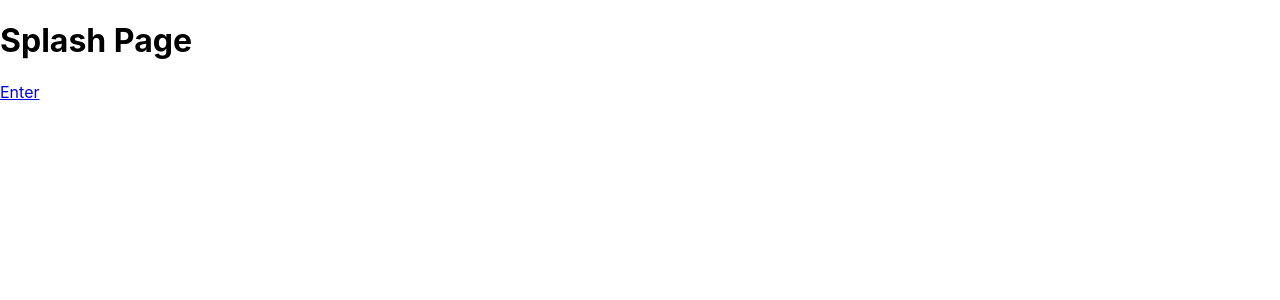
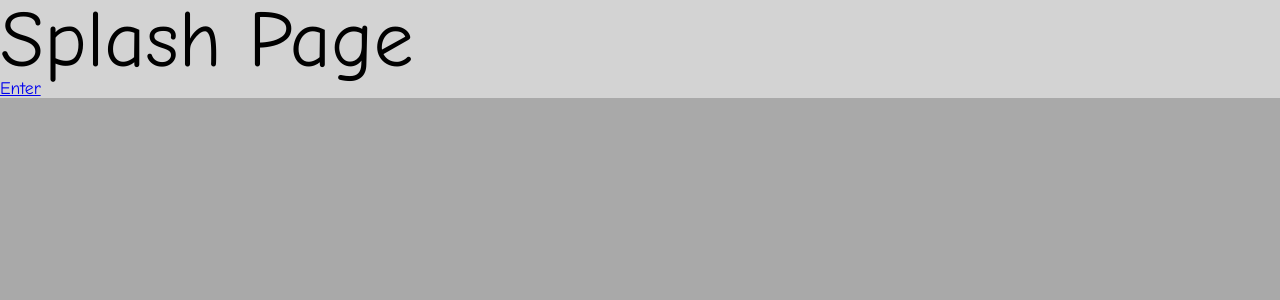
Before and after one commit to leonardmoses/marvel_character_comparator_2, a React (Create React App) app: page / in a window 1280 px wide. Shown: the top 300 px of the page. Built offline with nearby package versions, Linux system fonts and the light colour scheme.

Commit message:
Setting up styling. Installed Sass CSS reset Set up quick scss directory architecture and imports Tested links Added some fonts

```diff
--- a/package.json
+++ b/package.json
@@ -11,6 +11,7 @@
     "react-dom": "^18.2.0",
     "react-router-dom": "^6.15.0",
     "react-scripts": "5.0.1",
+    "sass": "^1.66.1",
     "web-vitals": "^2.1.4"
   },
   "scripts": {
--- a/src/App.css
+++ /dev/null
@@ -1,38 +0,0 @@
-.App {
-  text-align: center;
-}
-
-.App-logo {
-  height: 40vmin;
-  pointer-events: none;
-}
-
-@media (prefers-reduced-motion: no-preference) {
-  .App-logo {
-    animation: App-logo-spin infinite 20s linear;
-  }
-}
-
-.App-header {
-  background-color: #282c34;
-  min-height: 100vh;
-  display: flex;
-  flex-direction: column;
-  align-items: center;
-  justify-content: center;
-  font-size: calc(10px + 2vmin);
-  color: white;
-}
-
-.App-link {
-  color: #61dafb;
-}
-
-@keyframes App-logo-spin {
-  from {
-    transform: rotate(0deg);
-  }
-  to {
-    transform: rotate(360deg);
-  }
-}
--- a/src/App.js
+++ b/src/App.js
@@ -1,5 +1,4 @@
 import { Route, Routes } from "react-router-dom";
-import "./App.css";
 import Splash from "./pages/Splash";
 import Comparator from "./pages/Comparator";
 import Directions from "./pages/Directions";
@@ -7,6 +6,7 @@
 import axios from "axios";
 import { useEffect, useState } from "react";
 
+import './App.scss';
 
 function App() {
   //States
--- /dev/null
+++ b/src/App.scss
@@ -0,0 +1,10 @@
+@import './styles/Type.scss' ;
+
+html {
+    background-color: darkgrey;
+
+    body {
+        background-color: lightgrey;
+
+    }
+}
--- a/src/index.css
+++ /dev/null
@@ -1,13 +0,0 @@
-body {
-  margin: 0;
-  font-family: -apple-system, BlinkMacSystemFont, 'Segoe UI', 'Roboto', 'Oxygen',
-    'Ubuntu', 'Cantarell', 'Fira Sans', 'Droid Sans', 'Helvetica Neue',
-    sans-serif;
-  -webkit-font-smoothing: antialiased;
-  -moz-osx-font-smoothing: grayscale;
-}
-
-code {
-  font-family: source-code-pro, Menlo, Monaco, Consolas, 'Courier New',
-    monospace;
-}
--- a/src/index.js
+++ b/src/index.js
@@ -1,6 +1,6 @@
 import React from 'react';
 import ReactDOM from 'react-dom/client';
-import './index.css';
+import './styles/index.css';
 import App from './App';
 import { BrowserRouter } from 'react-router-dom';
 
--- a/src/pages/Comparator.js
+++ b/src/pages/Comparator.js
@@ -1,5 +1,7 @@
 import { useState } from "react";
 import Char1SearchForm from "../components/Char1Search";
+
+import './Comparator.scss';
 
 const Comparator = (props) => {
   //Only searched character is put in this state
@@ -19,7 +21,7 @@
   };
 
   return (
-    <div>
+    <div className="ComparatorBody">
       <h1>{props.charData?[0].name : 'Superhero'}</h1>
 
       <Char1SearchForm
@@ -37,14 +39,14 @@
       ))}
 
         <div>
-          <h2>Name: {selectedCharacter?.name}</h2>
-          <h3>Combat: {selectedCharacter?.powerstats?.combat}</h3>
-          <h3>power: {selectedCharacter?.powerstats?.power}</h3>
-          <h3>strength: {selectedCharacter?.powerstats?.strength}</h3>
-          <h3>speed: {selectedCharacter?.powerstats?.speed}</h3>
-          <h3>durability: {selectedCharacter?.powerstats?.durability}</h3>
-          <h3>intelligence: {selectedCharacter?.powerstats?.intelligence}</h3>
-          <img src={selectedCharacter?.image?.url} atl="Image of Character"/>
+          <h3>Name:</h3><h4>{selectedCharacter?.name}</h4>
+          <h3>Combat:</h3><h4>{selectedCharacter?.powerstats?.combat}</h4>
+          <h3>power:</h3><h4>{selectedCharacter?.powerstats?.power}</h4>
+          <h3>strength:</h3><h4>{selectedCharacter?.powerstats?.strength}</h4>
+          <h3>speed:</h3><h4>{selectedCharacter?.powerstats?.speed}</h4>
+          <h3>durability:</h3><h4>{selectedCharacter?.powerstats?.durability}</h4>
+          <h3>intelligence:</h3><h4>{selectedCharacter?.powerstats?.intelligence}</h4>
+          <img src={selectedCharacter?.image?.url} alt={selectedCharacter?.name}/>
       </div>
 
     </div>
--- /dev/null
+++ b/src/pages/Comparator.scss
@@ -0,0 +1,6 @@
+@import "../App.scss";
+
+.ComparatorBody {
+    background-color: rgb(178, 235, 178);
+
+}
--- /dev/null
+++ b/src/styles/App.css
@@ -0,0 +1,22 @@
+.modal {
+  box-shadow: 0 1px 4px rgba(0, 0, 0, 0.2);
+  border-radius: 6px;
+  background-color: white;
+  padding: 1rem;
+  text-align: center;
+  width: 30rem;
+  z-index: 10;
+  position: fixed;
+  top: 20vh;
+  left: calc(50% - 15rem);
+}
+
+.backdrop {
+  position: fixed;
+  z-index: 1;
+  background-color: rgba(0, 0, 0, 0.75);
+  width: 100%;
+  height: 100vh;
+  top: 0;
+  left: 0;
+}
--- /dev/null
+++ b/src/styles/Type.scss
@@ -0,0 +1,55 @@
+@import url("https://fonts.googleapis.com/css2?family=Comic+Neue:ital,wght@0,300;0,400;0,700;1,300;1,400;1,700&display=swap");
+@import url("https://fonts.googleapis.com/css2?family=Comic+Neue:ital,wght@0,300;0,400;0,700;1,300;1,400;1,700&family=Roboto+Condensed:ital,wght@0,300;0,400;0,700;1,300;1,400;1,700&display=swap");
+
+
+    @mixin TitlePrimary {
+        font-family: 'RobotoCondensed','Trebuchet MS','Helvetica,Arial','sans-serif';
+        font-weight: bold;
+    }
+
+    @mixin TitleSecondary {
+        font-family: 'RobotoCondensed','Trebuchet MS','Helvetica,Arial','sans-serif';
+    }
+
+
+    body, h1, h2, h3, h4, h5, h6, p, a, div, input {
+        font-family: 'Comic Neue', cursive;
+
+    }
+
+    .hx1 {
+      font-size: 4.5rem;
+    }
+    .hx2 {
+      font-size: 6rem;
+    }
+
+    h1 {
+      font-size: 5rem;
+    }
+
+    h2 {
+      font-size: 3.5rem;
+      @include TitlePrimary();
+    }
+
+    h3 {
+      font-size: 3rem;
+    }
+    h4 {
+      font-size: 2.5rem;
+    }
+    h5 {
+      font-size: 1.5rem;
+    }
+    h6 {
+      font-size: 1.5rem;
+    }
+
+    p {
+      font-size: 1rem;
+    }
+
+    a {
+      font-size: 1.1rem;
+    }
--- /dev/null
+++ b/src/styles/index.css
@@ -0,0 +1,48 @@
+/* http://meyerweb.com/eric/tools/css/reset/
+   v2.0 | 20110126
+   License: none (public domain)
+*/
+
+html, body, div, span, applet, object, iframe,
+h1, h2, h3, h4, h5, h6, p, blockquote, pre,
+a, abbr, acronym, address, big, cite, code,
+del, dfn, em, img, ins, kbd, q, s, samp,
+small, strike, strong, sub, sup, tt, var,
+b, u, i, center,
+dl, dt, dd, ol, ul, li,
+fieldset, form, label, legend,
+table, caption, tbody, tfoot, thead, tr, th, td,
+article, aside, canvas, details, embed,
+figure, figcaption, footer, header, hgroup,
+menu, nav, output, ruby, section, summary,
+time, mark, audio, video {
+	margin: 0;
+	padding: 0;
+	border: 0;
+	font-size: 100%;
+	font: inherit;
+	vertical-align: baseline;
+}
+/* HTML5 display-role reset for older browsers */
+article, aside, details, figcaption, figure,
+footer, header, hgroup, menu, nav, section {
+	display: block;
+}
+body {
+	line-height: 1;
+}
+ol, ul {
+	list-style: none;
+}
+blockquote, q {
+	quotes: none;
+}
+blockquote:before, blockquote:after,
+q:before, q:after {
+	content: '';
+	content: none;
+}
+table {
+	border-collapse: collapse;
+	border-spacing: 0;
+}
```
Also changed, not shown: src/styles/Main.scss (added), 1 other file (tests, documents, lock files or other folders).
